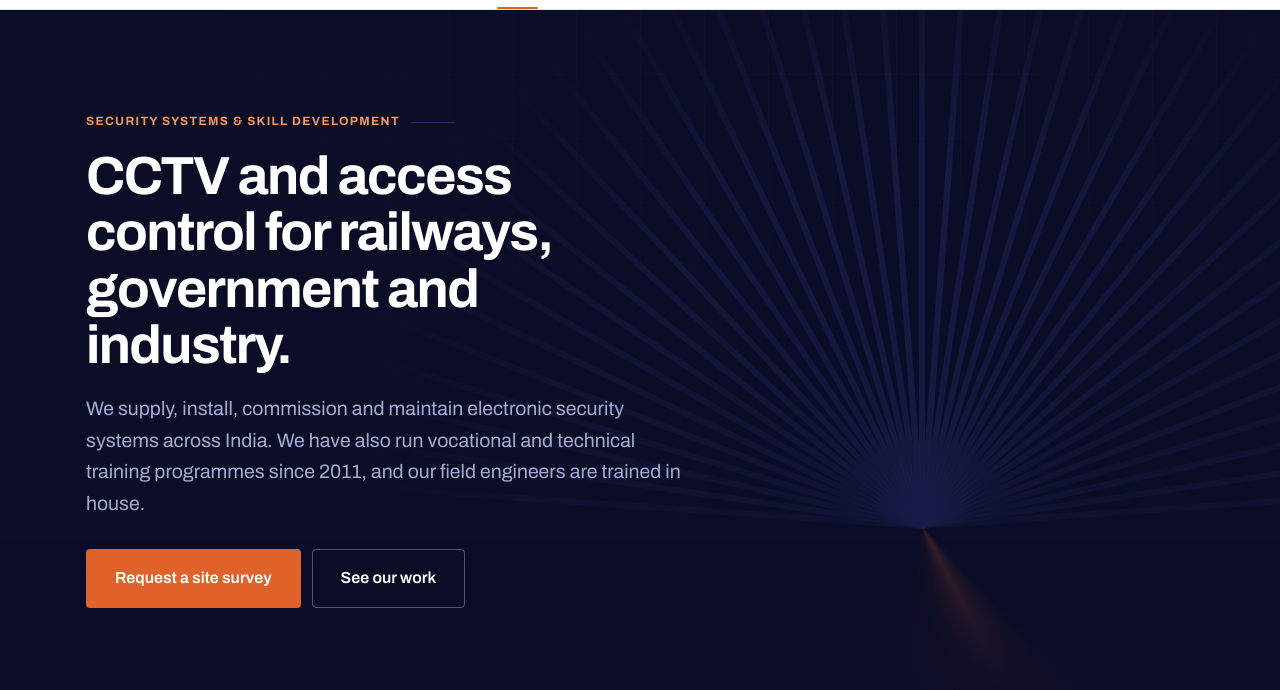
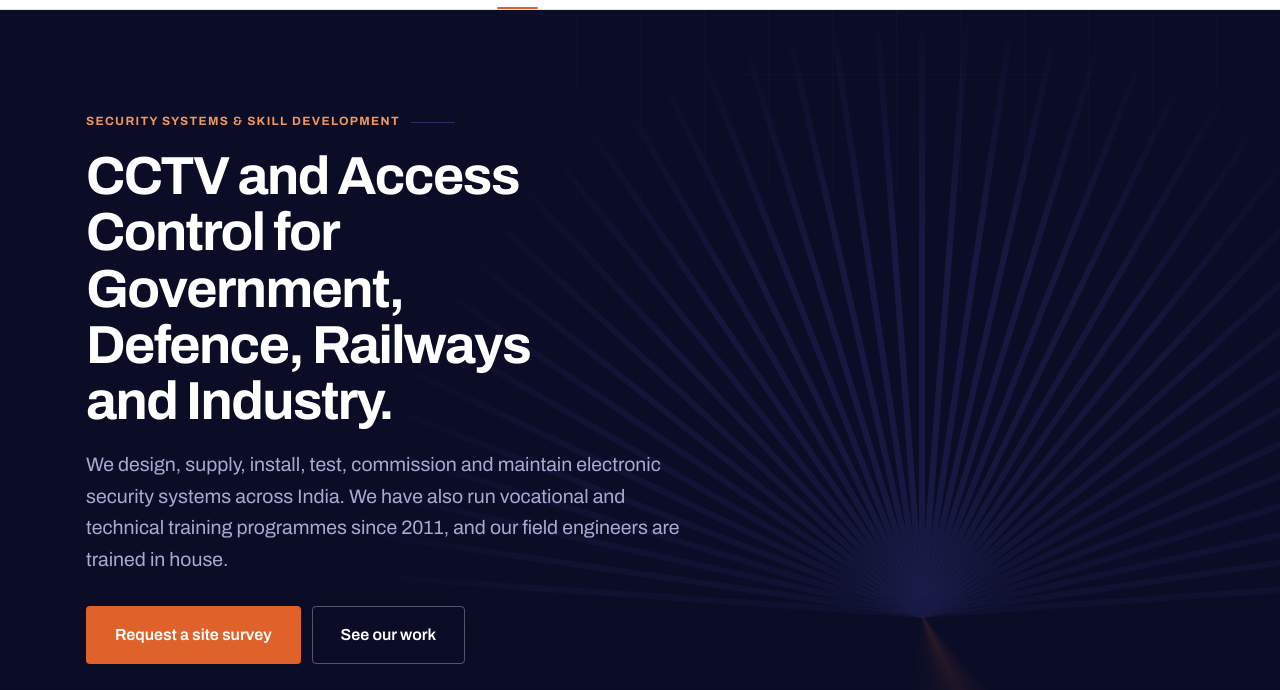
Before and after one commit to Venkata-Sai-Vishwanath-robo/OSSS, a plain HTML site: page index.html in a window 1280 px wide. Shown: the part 110-800 px from the top of the page. Drawn offline with Linux system fonts and the light colour scheme.

Commit message:
Revise heading and description for security services
Updated the heading and description for clarity and emphasis.

```diff
--- a/index.html
+++ b/index.html
@@ -173,8 +173,8 @@
   <div class="sweep" aria-hidden="true"></div>
   <div class="wrap">
     <p class="eyebrow">Security systems &amp; skill development</p>
-    <h1>CCTV and access control for railways, government and industry.</h1>
-    <p class="lede">We supply, install, commission and maintain electronic security systems across India. We have also run vocational and technical training programmes since 2011, and our field engineers are trained in house.</p>
+    <h1>CCTV and Access Control for Government, Defence, Railways and Industry.</h1>
+    <p class="lede">We design, supply, install, test, commission and maintain electronic security systems across India. We have also run vocational and technical training programmes since 2011, and our field engineers are trained in house.</p>
     <div class="acts">
       <a class="btn btn-a btn-lg" href="contact.html">Request a site survey</a>
       <a class="btn btn-g btn-lg" href="projects.html">See our work</a>
```
